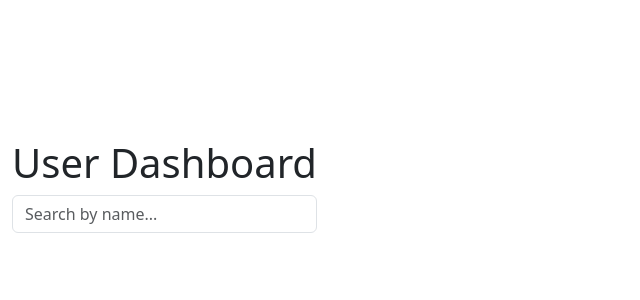
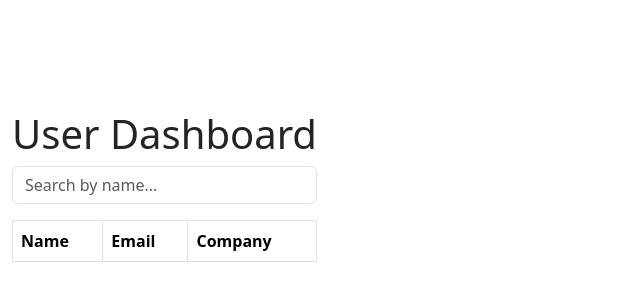
Before and after one commit to Gifriend/dashboard-sederhana, a React (Vite) app: page / in a window 1280 px wide. Shown: the part 230-530 px from the top of the page, without its empty margins (0-640 px from the left). Built offline with nearby package versions, Linux system fonts and the light colour scheme.

Commit message:
feat: add table for user data

```diff
--- a/src/pages/App.tsx
+++ b/src/pages/App.tsx
@@ -1,5 +1,5 @@
 import { useState } from 'react';
-import { Container, Form, InputGroup } from 'react-bootstrap';
+import { Container, Form, InputGroup, Table } from 'react-bootstrap';
 
 function App() {
   const [searchTerm, setSearchTerm] = useState('');
@@ -14,6 +14,16 @@ function App() {
           onChange={(e) => setSearchTerm}
         />
       </InputGroup>
+      <Table striped bordered hover responsive>
+        <thead>
+          <tr>
+            <th>Name</th>
+            <th>Email</th>
+            <th>Company</th>
+          </tr>
+        </thead>
+        <tbody></tbody>
+      </Table>
     </Container>
   );
 }
```
